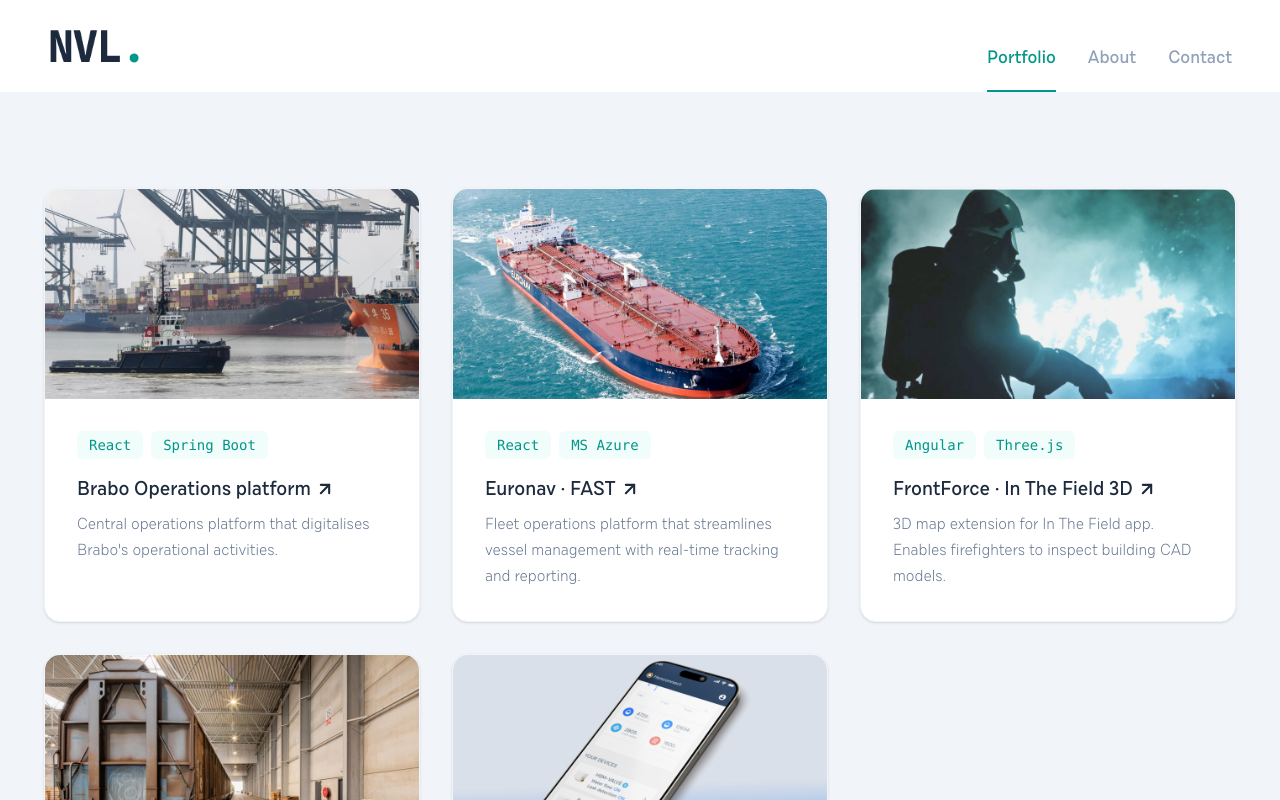
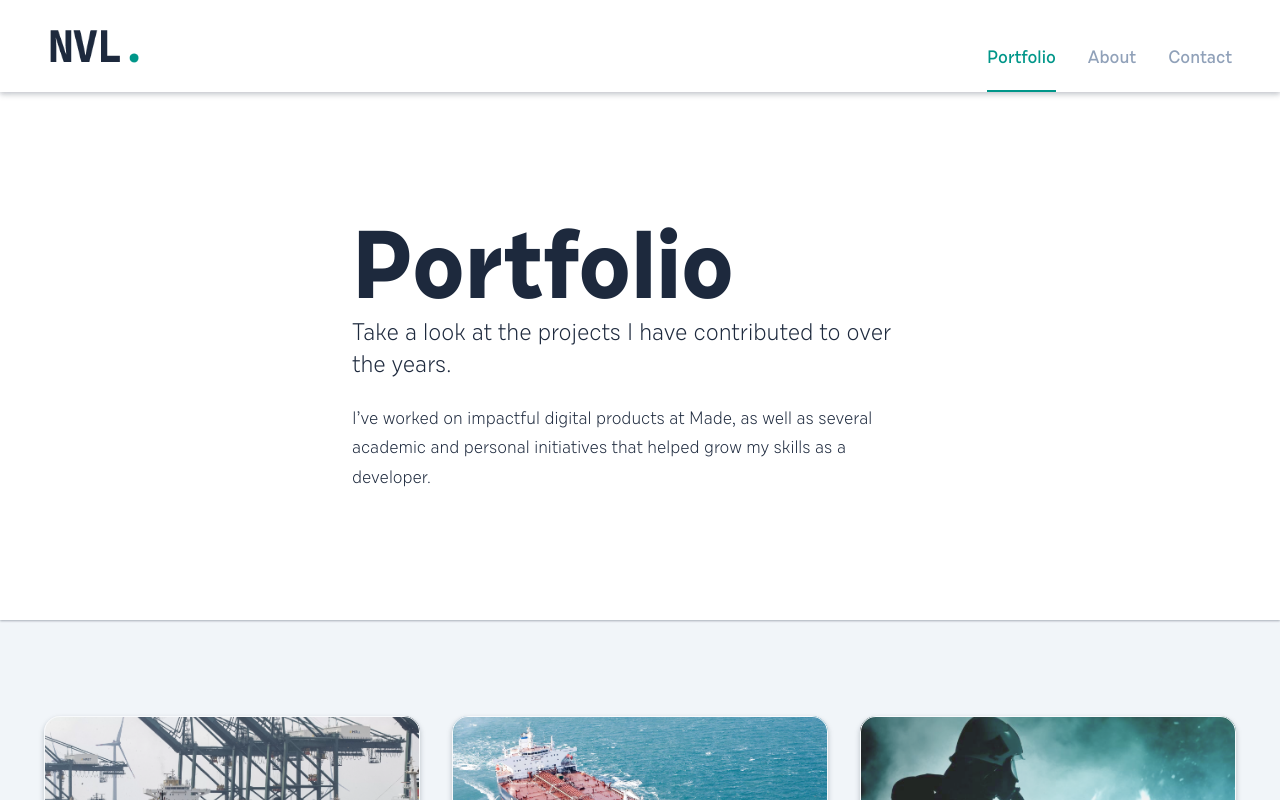
Before and after one commit to nickvldev/nick-vl-portfolio, a Next.js app: page /en/portfolio in a window 1280 px wide. Shown: the top 800 px of the page. Built offline with nearby package versions, Linux system fonts and the light colour scheme.

Commit message:
Custom shadows on cards and navbar + intro text portfolio

```diff
--- a/src/app/[lang]/dictionaries/en.json
+++ b/src/app/[lang]/dictionaries/en.json
@@ -9,6 +9,11 @@
     "copyright": "Copyright © {year} Nick Van Looveren"
   },
   "portfolio": {
+    "intro": {
+      "title": "Portfolio",
+      "subtitle": "Take a look at the projects I have contributed to over the years.",
+      "introText": "I’ve worked on impactful digital products at Made, as well as several academic and personal initiatives that helped grow my skills as a developer."
+    },
     "projectCards": {
       "brabo": {
         "title": "Brabo Operations platform",
--- a/src/app/[lang]/dictionaries/nl.json
+++ b/src/app/[lang]/dictionaries/nl.json
@@ -9,6 +9,11 @@
     "copyright": "Copyright © {year} Nick Van Looveren"
   },
   "portfolio": {
+    "intro": {
+      "title": "Portfolio",
+      "subtitle": "Bekijk de projecten waaraan ik de afgelopen jaren heb meegewerkt.",
+      "introText": "Ik heb gewerkt aan impactvolle digitale producten bij Made, en aan diverse academische en persoonlijke projecten waarmee ik mijn vaardigheden als developer verder heb ontwikkeld."
+    },
     "projectCards": {
       "brabo": {
         "title": "Brabo · Opera",
--- a/src/app/[lang]/portfolio/page.tsx
+++ b/src/app/[lang]/portfolio/page.tsx
@@ -7,6 +7,7 @@
   type ProjectTranslation,
 } from "@/data/projects";
 import { Projects } from "@/components/portfolio/Projects";
+import { Intro } from "@/components/portfolio/Intro";
 
 export default async function Page({ params }: { params: { lang: string } }) {
   const { lang } = await params;
@@ -27,6 +28,7 @@
 
   return (
     <main className="min-h-screen bg-slate-100">
+      <Intro intro={dict.portfolio.intro} />
       <Projects projects={portfolioProjects} />
     </main>
   );
--- a/src/components/global/NavBar.tsx
+++ b/src/components/global/NavBar.tsx
@@ -13,7 +13,7 @@
   const [isOpen, setIsOpen] = useState(false);
 
   return (
-    <nav className="bg-white shadow-md">
+    <nav className="relative z-10 bg-white shadow-small">
       <div className="flex items-center justify-between h-23 pr-4 md:px-8">
         <NavItem
           href="/"
--- a/src/components/global/ProjectCard.tsx
+++ b/src/components/global/ProjectCard.tsx
@@ -19,14 +19,15 @@
   return (
     <Link
       href={link || "#"}
-      className="group block w-full max-w-md mx-auto h-full bg-white rounded-2xl shadow-sm hover:shadow-xl transition-all duration-300 border border-slate-100 overflow-hidden"
+      className="relative group block w-full max-w-md mx-auto h-full bg-white rounded-2xl shadow-small hover:shadow-medium transition-shadow duration-300 overflow-hidden"
     >
+      <div className="absolute inset-0 rounded-2xl ring-1 ring-inset ring-slate-50 pointer-events-none z-10" />
       <div className="relative w-full aspect-video overflow-hidden">
         <Image
           src={imageUrl}
           alt={title}
           fill
-          className="object-cover group-hover:scale-105 transition-transform duration-500"
+          className="object-cover group-hover:scale-105 transition-transform duration-500 will-change-transform"
         />
       </div>
 
--- a/src/components/home/FeaturedProjects.tsx
+++ b/src/components/home/FeaturedProjects.tsx
@@ -1,5 +1,4 @@
 import { toUpperCase } from "uri-js/dist/esnext/util";
-import ProjectCard from "@/components/global/ProjectCard";
 import type { PortfolioProject } from "@/data/projects";
 import { Projects } from "@/components/portfolio/Projects";
 
--- /dev/null
+++ b/src/components/portfolio/Intro.tsx
@@ -0,0 +1,20 @@
+interface IntroProps {
+  intro: {
+    title: string;
+    subtitle: string;
+    introText: string;
+  };
+}
+
+export function Intro({ intro }: IntroProps) {
+  const { title, subtitle, introText } = intro;
+  return (
+    <section className="flex flex-col bg-white md:flex-row px-8 justify-center shadow-extra-small py-32">
+      <div className="flex flex-col max-w-xl">
+        <h1 className="text-8xl font-bold ">{title}</h1>
+        <p className="text-2xl pb-6 ">{subtitle}</p>
+        <p className="text-lg leading-relaxed">{introText}</p>
+      </div>
+    </section>
+  );
+}
```
Also changed, not shown: src/app/globals.css.
